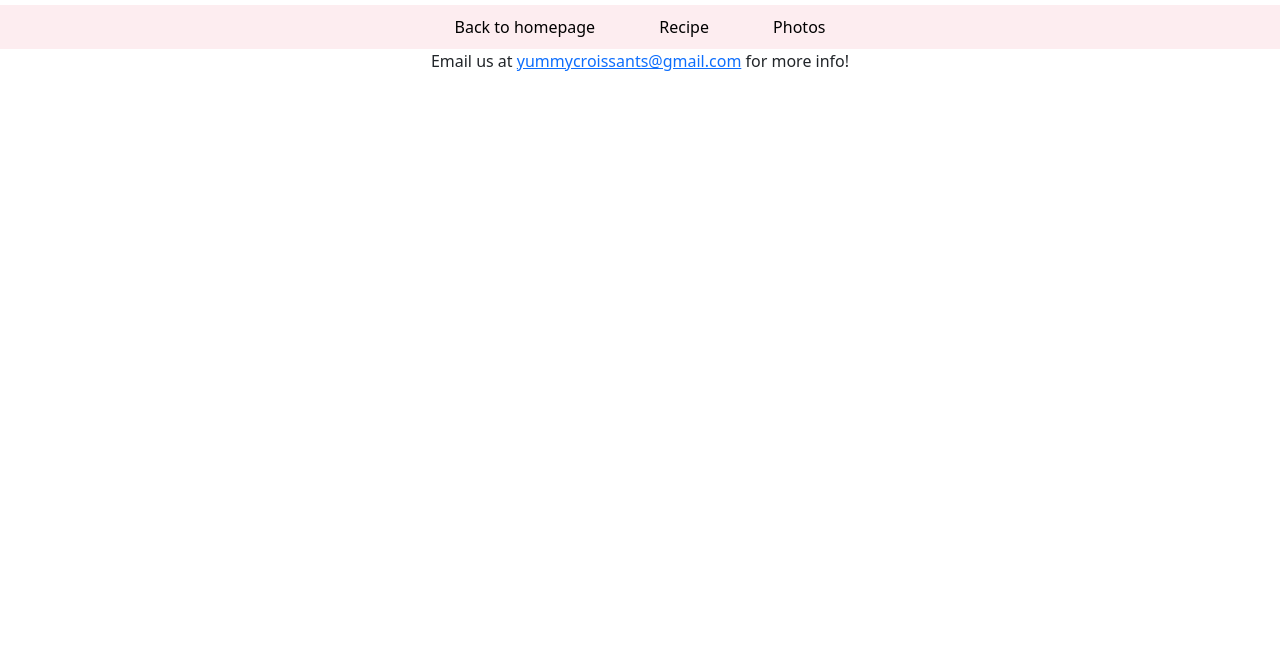
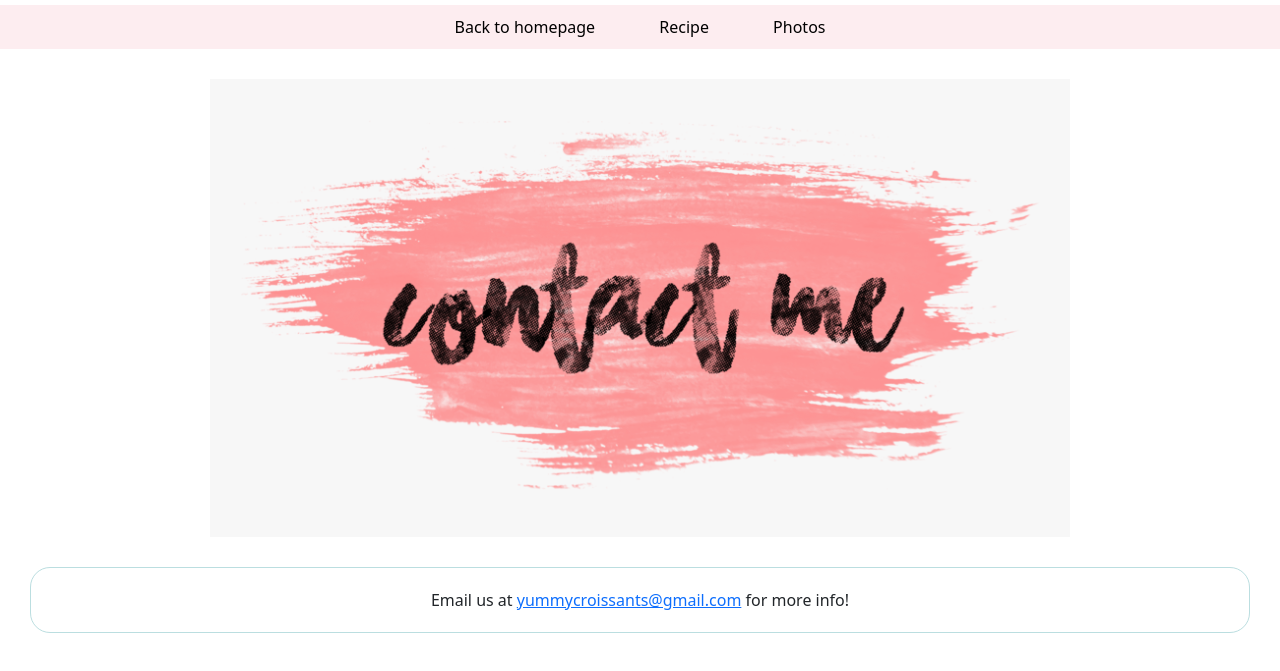
Before and after one commit to JennieCodes/Mulitple-pages-static-website, a plain HTML site: page contact.html in a window 1280 px wide. Shown: the part 91-762 px from the top of the page. Drawn offline with nearby package versions, Linux system fonts and the light colour scheme; a web font is replaced by a local one.

Commit message:
added more pictures

```diff
--- a/contact.html
+++ b/contact.html
@@ -16,6 +16,9 @@
         <a href="recipes.html">Recipe</a>
         <a href="photos.html">Photos</a>
     </div>
+    <div class="contact-pic">
+        <img src="photos/contact pic.png" alt="contact-pic">
+    </div>
     <div class="contact-info">
         Email us at
         <a href="mailto:yummycroissants@gmail.com">yummycroissants@gmail.com</a>
--- a/style.css
+++ b/style.css
@@ -37,7 +37,6 @@ h3 {
     justify-content: center;
     margin: 30px;
     max-width: 100%;
-
 }
 
 .column {
@@ -61,4 +60,21 @@ h3 {
 
   .contact-info {
     text-align: center;
+    margin: 30px;
+    padding: 20px;
+    border: 1px solid #BBDEE0;
+    border-radius: 20px;
   }
+
+.contact-pic {
+    display: flex;
+    justify-content: center;
+    margin: 30px;
+    max-width: 100%;
+}
+
+.shiny-croissant {
+    padding: 0 4px;
+    width: 200px;
+    line-height: 30px;
+}
```
Also changed, not shown: recipes.html (+9 -1 lines), photos/contact pic.png (added), photos/croissant.jpg (added).
